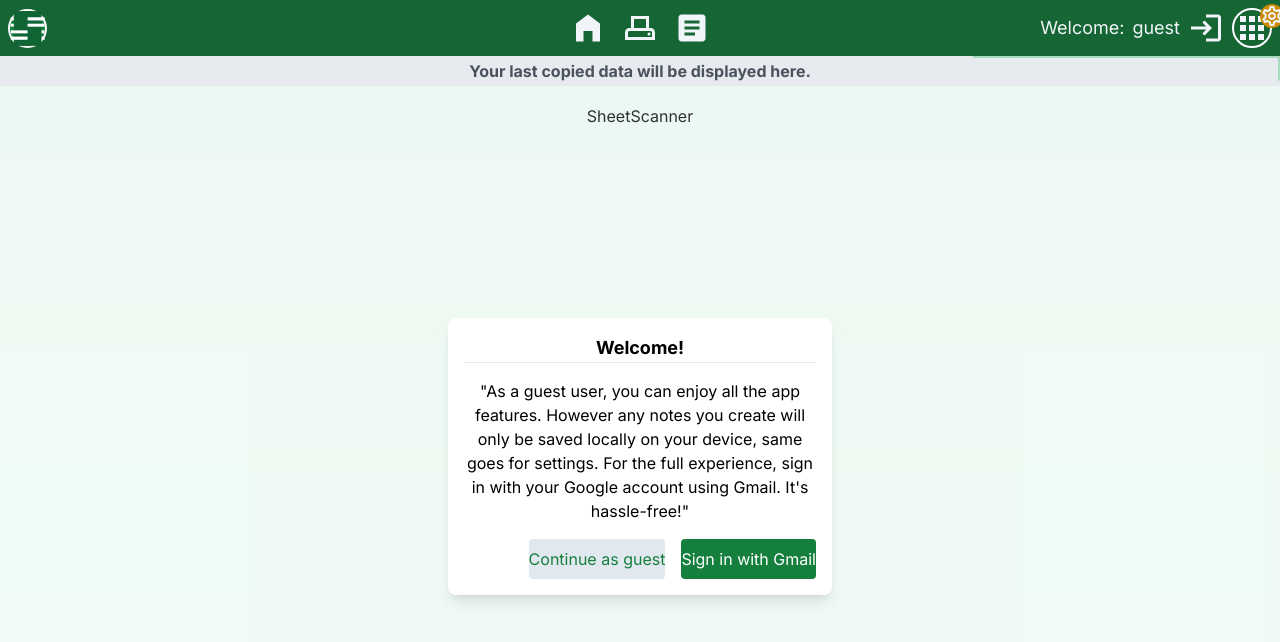
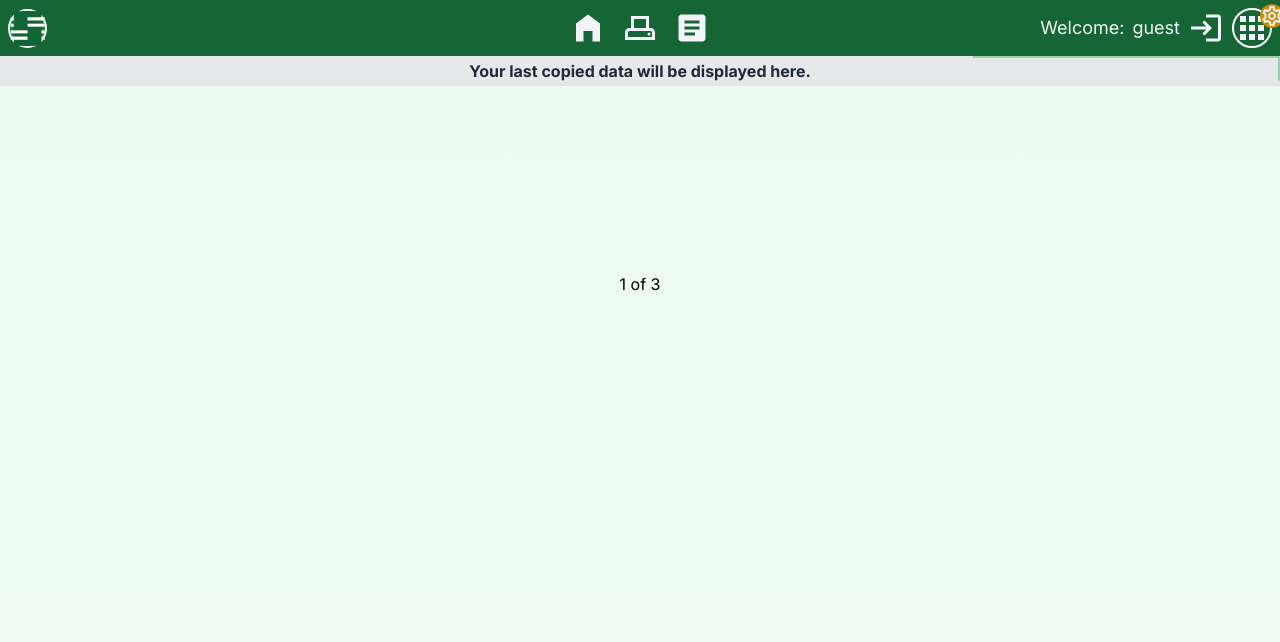
Before and after one commit to existenztim/SheetScanner, a Next.js app: page /scanner/guest in a window 1280 px wide. Both pictures are taken after a click on the button "Continue as guest". Shown: the top 642 px of the page. Built offline with nearby package versions, Linux system fonts and the light colour scheme; no server answers; what tailwindcss-bg-patterns would draw is missing.

Commit message:
:bento: loops out correct number of SheetScanner component instances

```diff
--- a/src/app/api/notes/[userId]/[id]/route.ts
+++ b/src/app/api/notes/[userId]/[id]/route.ts
@@ -4,12 +4,11 @@
 import MongooseUser from '@/app/models/schemas/userSchema';
 import { User } from 'firebase/auth';
 import { NextRequest, NextResponse } from 'next/server';
-// import useSWR from 'swr' kolla upp swr
 interface CreateUserRequestedBody {
   user: User | null;
   noteId: string;
 }
 
 export function POST(req: NextRequest) {
-    return null;
+    return req;
 }
--- a/src/app/api/notes/route.ts
+++ b/src/app/api/notes/route.ts
@@ -1 +1,14 @@
 // hämta alla notes för user
+import connectMongoDB from '@/app/libs/mongoDB';
+import { INote } from '@/app/models/interfaces/INote';
+import MongooseUser from '@/app/models/schemas/userSchema';
+import { User } from 'firebase/auth';
+import { NextRequest, NextResponse } from 'next/server';
+interface CreateUserRequestedBody {
+  user: User | null;
+  noteId: string;
+}
+
+export function POST(req: NextRequest) {
+    return req;
+}
--- a/src/app/components/ExcelFileProcessor.tsx
+++ b/src/app/components/ExcelFileProcessor.tsx
@@ -1,6 +1,23 @@
-import React from 'react'
+import React, { Dispatch, SetStateAction } from 'react'
+import { IKeyValuePairs } from '../models/interfaces/IKeyValuePairs';
+import * as XLSX from 'xlsx';
+interface IExcelScannerProps {
+  excelData: IKeyValuePairs[];
+  filteredDataChanged: boolean;
+  workSheet: XLSX.WorkSheet | null;
+  setWorkSheet: Dispatch<SetStateAction<XLSX.WorkSheet | null>>;
+  setExcelData: Dispatch<SetStateAction<IKeyValuePairs[]>>;
+  setFilteredDataChanged: Dispatch<SetStateAction<boolean>>;
+}
 
-const ExcelFileProcessor = () => {
+const ExcelFileProcessor = ({
+  excelData,
+  workSheet,
+  setWorkSheet,
+  setExcelData,
+  setFilteredDataChanged,
+  filteredDataChanged,
+}: IExcelScannerProps) => {
   return (
     <div>ExcelFileProcessor</div>
   )
--- a/src/app/components/SheetScanner.tsx
+++ b/src/app/components/SheetScanner.tsx
@@ -1,30 +1,145 @@
 'use client';
 import '../styles/carousel.css';
-import { useState } from 'react';
+import { Dispatch, SetStateAction, useEffect, useState } from 'react';
+import { GlobalContext } from './ParentProvider';
 import SignInChoice from './SignInChoice';
-import { Carousel } from 'react-responsive-carousel'; //will need sooner or later
-import ExcelFileProcessor from './ExcelFileProcessor'; //will need sooner or later
-import * as XLSX from 'xlsx'; //will need sooner or later
-
-interface IGeneric {
-  [propertyKey: string]: string | undefined;
-}
+import { Carousel } from 'react-responsive-carousel';
+import ExcelFileProcessor from './ExcelFileProcessor';
+import * as XLSX from 'xlsx';
+import { IKeyValuePairs } from '../models/interfaces/IKeyValuePairs';
 
 const SheetScanner = () => {
+  const {
+    user,
+    settings,
+    workSheet1,
+    workSheet2,
+    workSheet3,
+    workSheet4,
+    workSheet5,
+    setWorkSheet1,
+    setWorkSheet2,
+    setWorkSheet3,
+    setWorkSheet4,
+    setWorkSheet5,
+  } = GlobalContext();
   const [guest, setGuest] = useState<boolean>(false);
+  const [loading, setLoading] = useState<boolean>(true);
+  const [excelData1, setExcelData1] = useState<IKeyValuePairs[]>([]);
+  const [excelData2, setExcelData2] = useState<IKeyValuePairs[]>([]);
+  const [excelData3, setExcelData3] = useState<IKeyValuePairs[]>([]);
+  const [excelData4, setExcelData4] = useState<IKeyValuePairs[]>([]);
+  const [excelData5, setExcelData5] = useState<IKeyValuePairs[]>([]);
+
+  const [filteredDataChanged, setFilteredDataChanged] = useState<boolean>(false);
 
   const setGuestToTrue = () => {
     setGuest(true);
   };
+
+  useEffect(() => {
+    const guestFromLocalStorage = localStorage.getItem('guest');
+    guestFromLocalStorage ? setGuest(true) : setGuest(false);
+  }, [user]);
+
+  useEffect(() => {
+    const checkauth = async () => {
+      if (user !== null) {
+        setLoading(false);
+      } else {
+        await new Promise(resolve => setTimeout(resolve, 50));
+        setLoading(false);
+      }
+    };
+    checkauth();
+  }, [user, guest]);
+
+  const renderInstances = () => {
+    const instances = [];
+    for (let i = 0; i < settings.instances; i++) {
+      let excelData: IKeyValuePairs[], setExcelData;
+      let workSheet: XLSX.WorkSheet | null, setWorkSheet: Dispatch<SetStateAction<XLSX.WorkSheet | null>>;
+      switch (i) {
+        case 0:
+          excelData = excelData1;
+          setExcelData = setExcelData1;
+          workSheet = workSheet1;
+          setWorkSheet = setWorkSheet1;
+          break;
+        case 1:
+          excelData = excelData2;
+          setExcelData = setExcelData2;
+          workSheet = workSheet2;
+          setWorkSheet = setWorkSheet2;
+          break;
+        case 2:
+          excelData = excelData3;
+          setExcelData = setExcelData3;
+          workSheet = workSheet3;
+          setWorkSheet = setWorkSheet3;
+          break;
+        case 3:
+          excelData = excelData4;
+          setExcelData = setExcelData4;
+          workSheet = workSheet4;
+          setWorkSheet = setWorkSheet4;
+          break;
+        case 4:
+          excelData = excelData5;
+          setExcelData = setExcelData5;
+          workSheet = workSheet5;
+          setWorkSheet = setWorkSheet5;
+          break;
+        default:
+          excelData = [];
+          setExcelData = () => {};
+          workSheet = null;
+          setWorkSheet = () => {};
+      }
+
+      instances.push(
+        <ExcelFileProcessor
+          key={i}
+          filteredDataChanged={filteredDataChanged}
+          setFilteredDataChanged={setFilteredDataChanged}
+          excelData={excelData}
+          setExcelData={setExcelData}
+          workSheet={workSheet}
+          setWorkSheet={setWorkSheet}
+        ></ExcelFileProcessor>
+      );
+    }
+    return instances;
+  };
+
   return (
     <>
- <p>SheetScanner</p>
+      {loading ? (
+        <div className="min-h-screen flex items-center justify-center">
+          <span className="sheetscanner-loader w-12 h-12 rounded-full border-t-4 border-b-gray-300 border-4  border-green-600"></span>
+        </div>
+      ) : !user && !guest ? (
         <SignInChoice setGuestToTrue={setGuestToTrue} />
+      ) : (
+        <div className="">
+          {settings.instances > 1 ? (
+            <Carousel
+              showThumbs={false}
+              showArrows={true}
+              infiniteLoop={true}
+              emulateTouch={false}
+              swipeable={false}
+              ariaLabel="Your current scanning session."
+            >
+              {renderInstances()}
+            </Carousel>
+          ) : (
+            renderInstances()
+          )}
+        </div>
+      )}
     </>
   );
 };
 
-
-
-
 export default SheetScanner;
--- a/src/app/utils/authUtils.ts
+++ b/src/app/utils/authUtils.ts
@@ -1,13 +1,25 @@
-export const handleSignIn = async (googleSignIn: () => void) => {
+/**
+ * Handles the sign-in process using Google Sign-In.
+ * @param {Function} googleSignIn - The function to initiate Google Sign-In.
+ * @returns {Promise<void>} - Resolves when the sign-in process is successful.
+ * @throws {Error} - If an error occurs during the sign-in process.
+ */
+export const handleSignIn = async (googleSignIn: () => void): Promise<void> => {
   try {
     await googleSignIn();
     localStorage.removeItem('guest');
   } catch (error) {
-    console.log('error in handlesignin', error);
+    console.error('Error in handleSignIn:', error);
+    throw error;
   }
 };
 
-export const handleLogOut = (logOut: () => void) => {
+/**
+ * Handles the log-out process.
+ * @param {Function} logOut - The function to initiate the log-out process.
+ * @returns {void}
+ */
+export const handleLogOut = (logOut: () => void): void => {
   localStorage.removeItem('user');
   logOut();
 };
```
Lines whose indentation alone changed are shown as unchanged.
